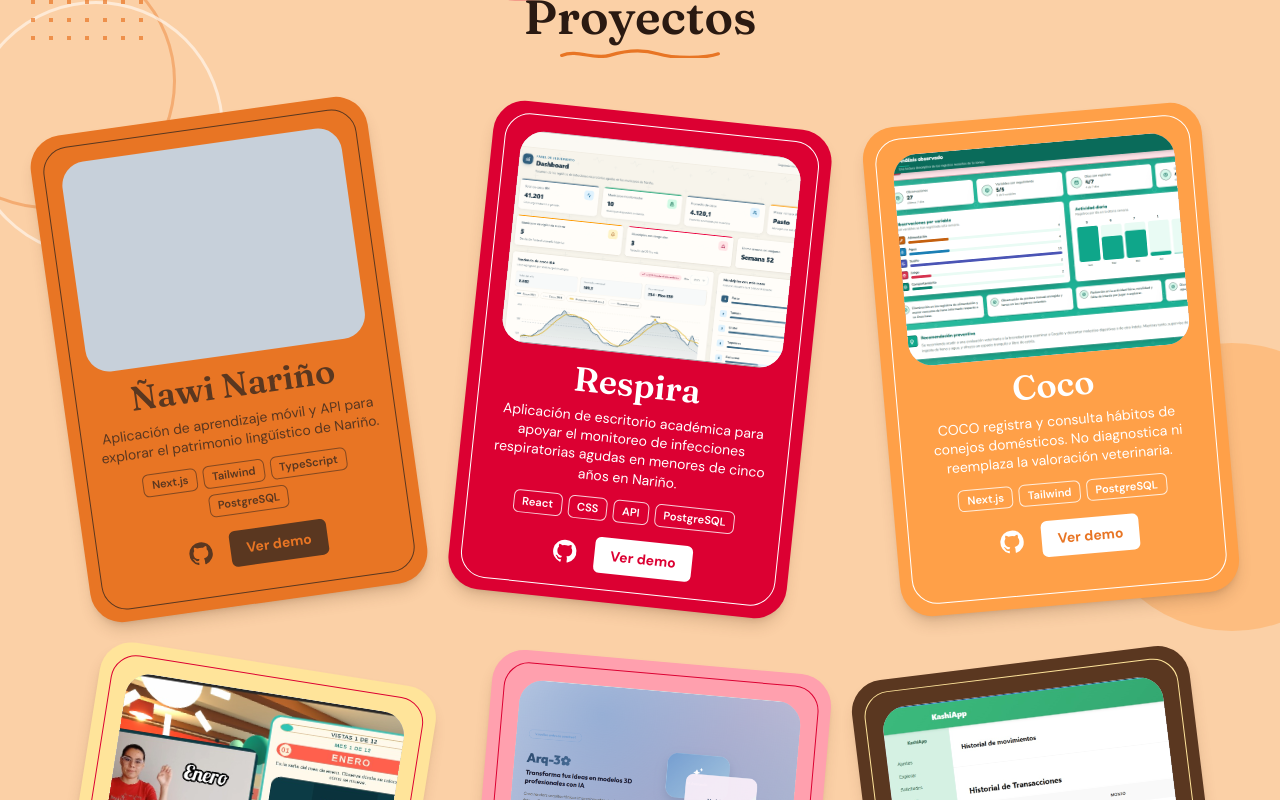
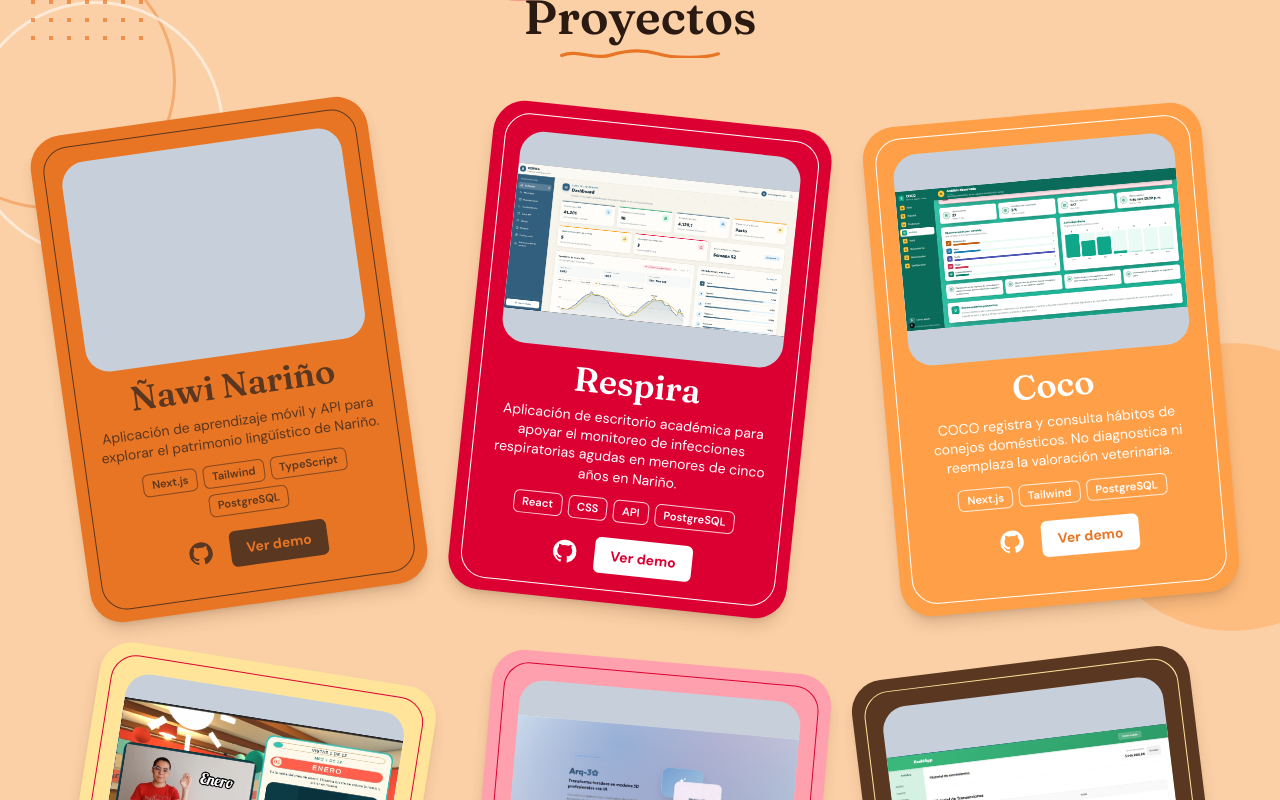
Before and after one commit to VictoriaArteaga/Mi-Portafolio, a Next.js app in the folder portafolio/: page / in a window 1280 px wide. Shown: the part 2040-2840 px from the top of the page. Built offline with nearby package versions, Linux system fonts and the light colour scheme; a web font is replaced by a local one.

Commit message:
Mejora de la vidualización de los svg

```diff
--- a/portafolio/components/Projects.tsx
+++ b/portafolio/components/Projects.tsx
@@ -102,7 +102,7 @@ export default function Projects() {
                           aria-label={t.viewImage(p.title)}
                           className="relative aspect-[4/3] w-full cursor-zoom-in overflow-hidden rounded-3xl bg-[#c7d0da] focus-visible:outline-2 focus-visible:outline-offset-4 focus-visible:outline-current"
                         >
-                          <Image src={imageSrc} alt={t.shot(p.title)} fill sizes="340px" className={`object-cover ${p.imagePosition === "left" ? "object-left" : "object-center"}`} />
+                          <Image src={imageSrc} alt={t.shot(p.title)} fill sizes="340px" className="object-contain" />
                         </button>
                       ) : (
                         <div className="relative aspect-[4/3] overflow-hidden rounded-3xl bg-[#c7d0da]" />
--- a/portafolio/data/projects.ts
+++ b/portafolio/data/projects.ts
@@ -16,7 +16,6 @@ export type Project = {
   demo: string;
   /** Ruta en /public, p. ej. "/projects/respira.png". Si falta se muestra un placeholder. */
   image?: string;
-  imagePosition?: "left";
 };
 
 // TODO: reemplazar descripciones, tags y enlaces por los reales de cada proyecto.
@@ -91,6 +90,5 @@ export const projects: Project[] = [
     repo: "https://github.com/VictoriaArteaga/hopeLink.git",
     demo: "#",
     image: "/projects/kashiapp.svg",
-    imagePosition: "left",
   },
 ];
```
